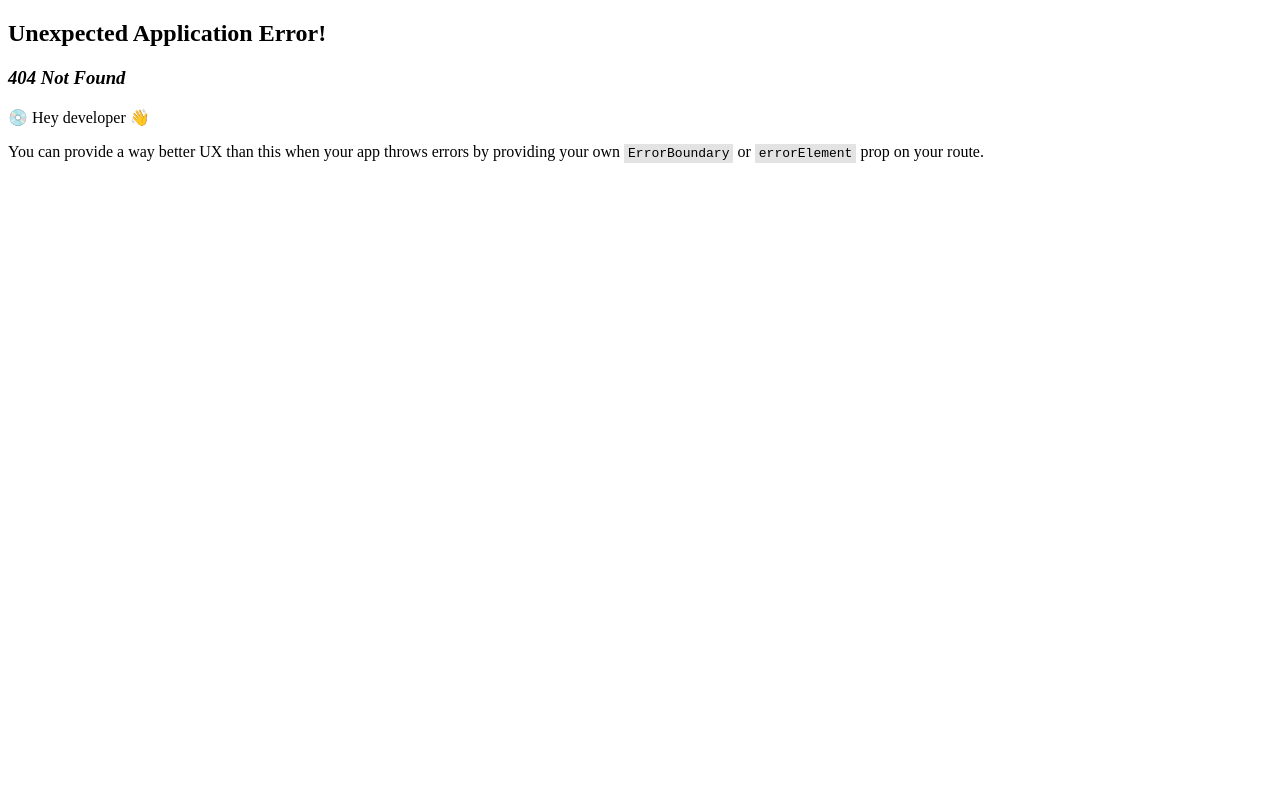
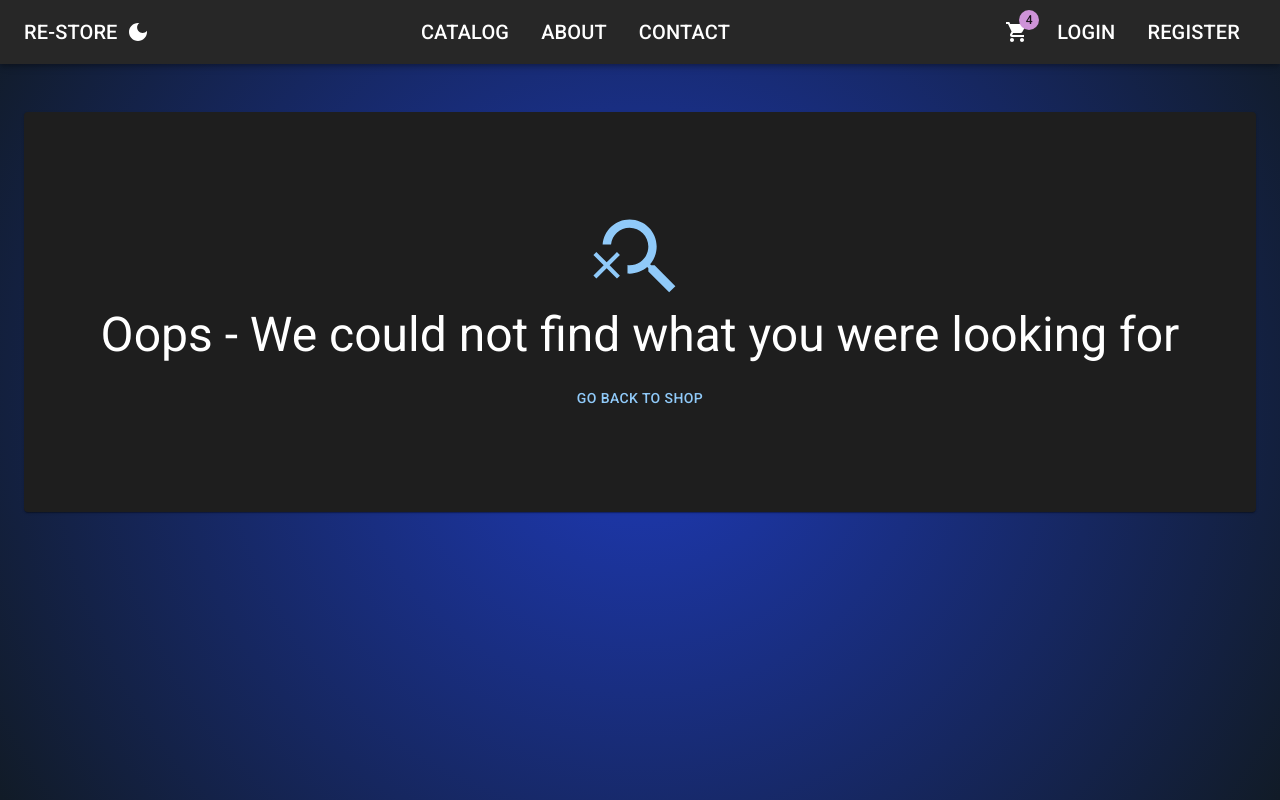
Before and after one commit to sebasortiz1989/NetReactReduc, a React (Vite) app in the folder websitestorereact/: page /not-found in a window 1280 px wide. Before the commit this address had no page. Built offline with nearby package versions, Linux system fonts and the light colour scheme.

Commit message:
Sebas: [add] Adding not found error component

```diff
--- a/websitestorereact/src/app/api/baseAPI.ts
+++ b/websitestorereact/src/app/api/baseAPI.ts
@@ -45,7 +45,7 @@
                 break;
             case 404:
                 if (typeof data === 'object' && 'title' in data) {
-                    toast.error(data.title);
+                    await router.navigate('/not-found');
                 }
                 break;
             case 500:
--- /dev/null
+++ b/websitestorereact/src/app/errors/NotFound.tsx
@@ -0,0 +1,17 @@
+import {SearchOff} from "@mui/icons-material";
+import {Button, Paper, Typography} from "@mui/material";
+import { Link } from "react-router-dom";
+
+export default function NotFound() {
+    return (
+        <Paper sx={{height: 400, display: 'flex', justifyContent: 'center', alignItems: 'center', flexDirection: 'column', p:6}}>
+            <SearchOff sx={{fontSize: 100}} color='primary'/>
+            <Typography gutterBottom variant='h3'>
+                Oops - We could not find what you were looking for
+            </Typography>
+            <Button fullWidth component={Link} to='/catalog'>
+                Go Back To Shop
+            </Button>
+        </Paper>
+    )
+}
--- a/websitestorereact/src/app/routes/Routes.tsx
+++ b/websitestorereact/src/app/routes/Routes.tsx
@@ -1,4 +1,4 @@
-import { createBrowserRouter } from "react-router-dom";
+import {createBrowserRouter, Navigate} from "react-router-dom";
 import App from "../layout/App.tsx";
 import HomePage from "../../features/home/HomePage.tsx";
 import Catalog from "../../features/catalog/Catalog.tsx";
@@ -6,6 +6,7 @@
 import AboutPage from "../../features/about/AboutPage.tsx";
 import ContactPage from "../../features/contact/ContactPage.tsx";
 import ServerError from "../errors/ServerError.tsx";
+import NotFound from "../errors/NotFound.tsx";
 
 export const router = createBrowserRouter([
     {
@@ -18,6 +19,8 @@
             {path: "/about", element: <AboutPage/>},
             {path: "/contact", element: <ContactPage/>},
             {path: "/server-error", element: <ServerError/>},
+            {path: '/not-found', element: <NotFound/>},
+            {path: '*', element: <Navigate replace to='/not-found'/>},
         ]
     },
 ])
```
Also changed, not shown: 1 other file (tests, documents, lock files or other folders).
